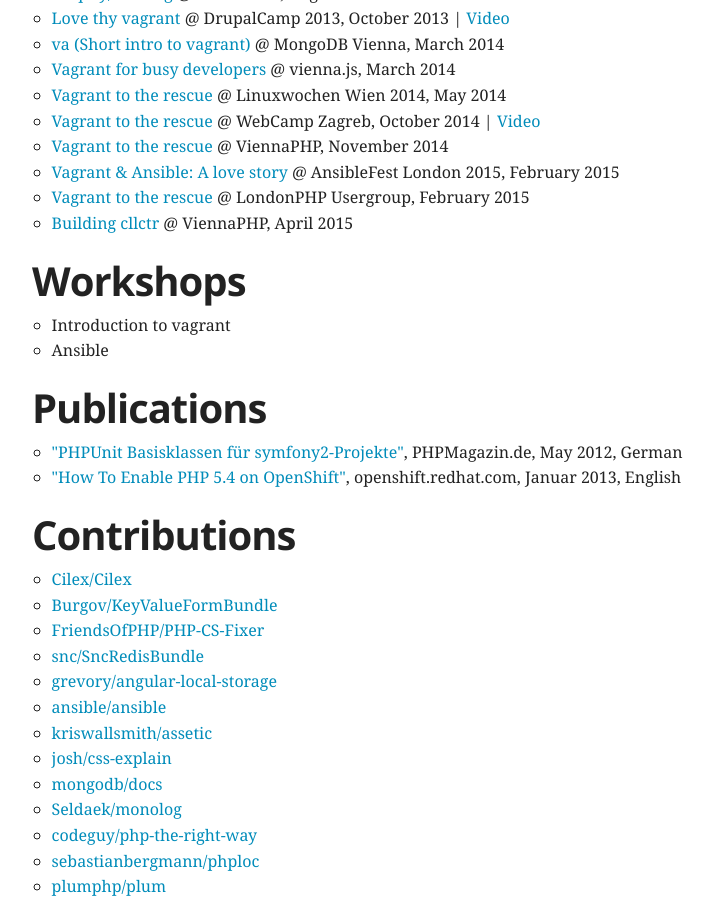
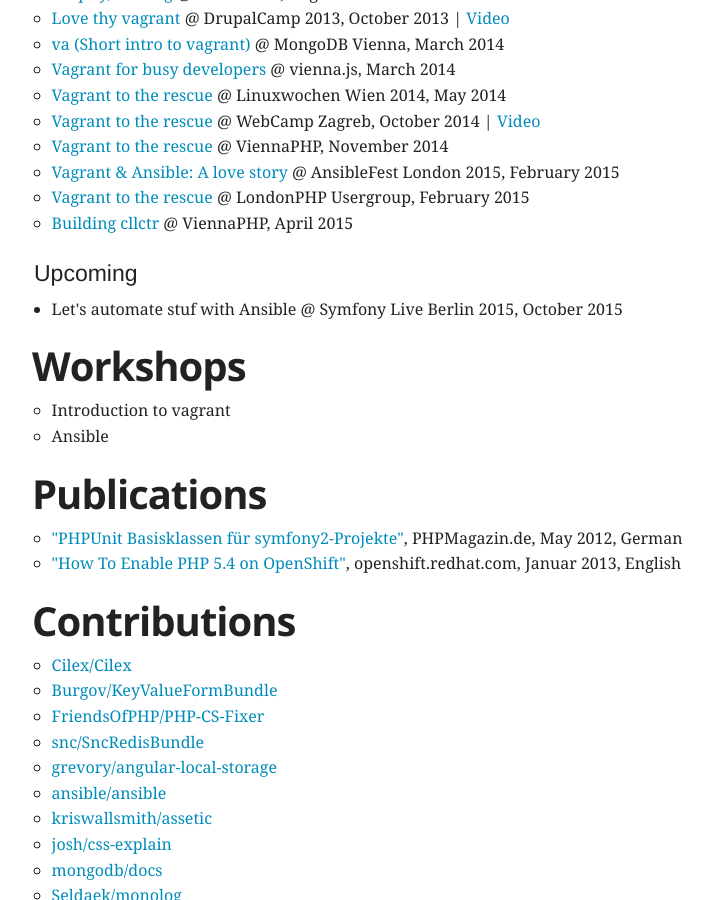
Before and after one commit to Sgoettschkes/sgoettschkes.github.io, a Jekyll site: the page built from about.html, in a window 1280 px wide and 900 px high, scrolled down 1618 px. Shown: the whole window, without its empty margins (121-835 px from the left). Built offline with Jekyll 4.4.1, drawn with Linux system fonts in a browser that asks for light colours; nearby versions of some CDN libraries; Markdown is read by kramdown in place of the engine named in the settings.

Commit message:
Adding upcoming symfony live talk

```diff
--- a/_data/about/talks.yml
+++ b/_data/about/talks.yml
@@ -57,4 +57,7 @@
       url: https://speakerdeck.com/sgoettschkes/building-cllctr
       location: ViennaPHP
       date: April 2015
-upcoming: []
+upcoming:
+    - name: Let's automate stuf with Ansible
+      location: Symfony Live Berlin 2015
+      date: October 2015
```
